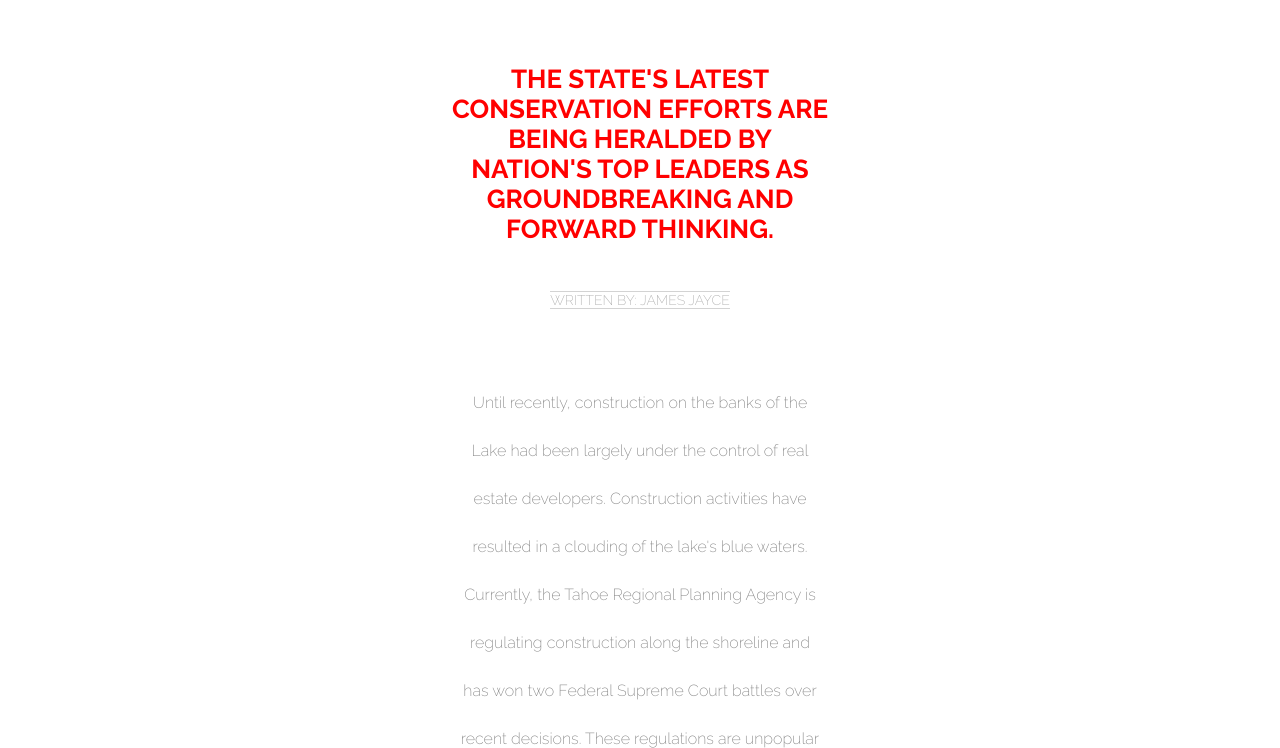
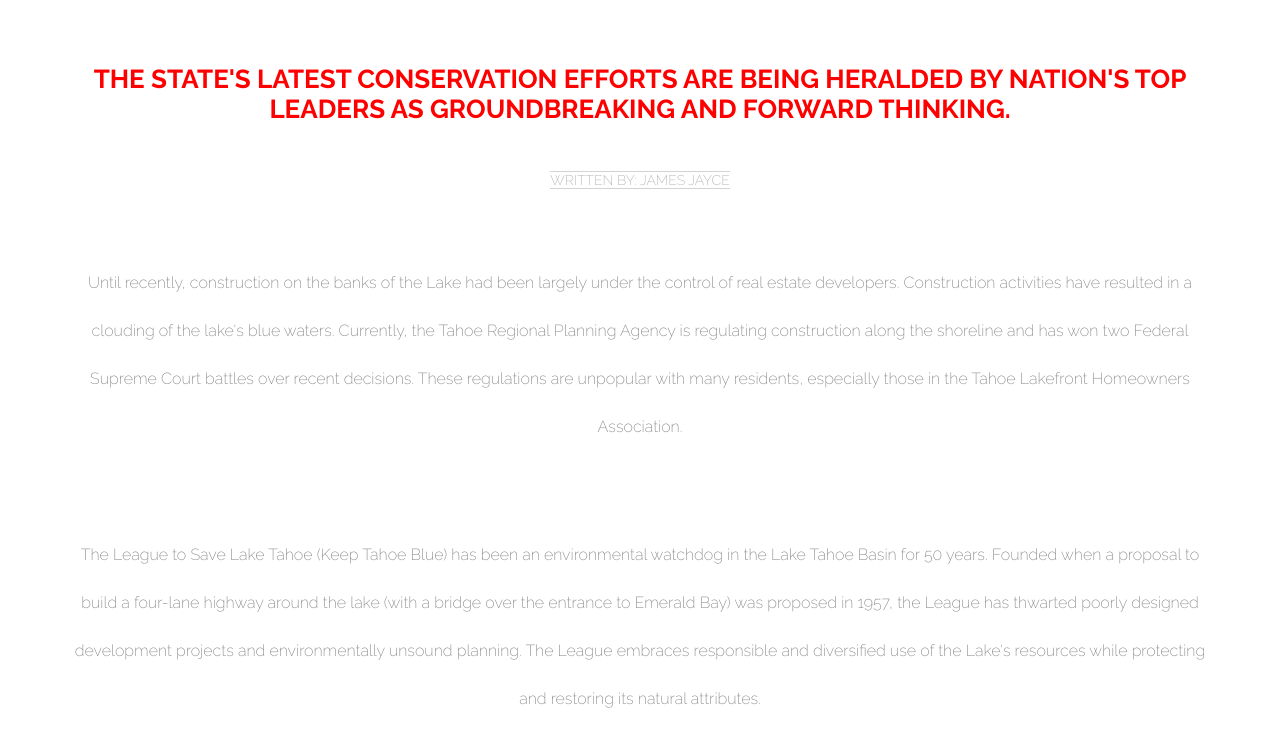
Before and after one commit to moosefromhell/TG-pre-work, a plain HTML site: page master_index.html in a window 1280 px wide. Shown: the part 1086-1834 px from the top of the page. Drawn offline with Linux system fonts and the light colour scheme.

```diff
--- a/style.css
+++ b/style.css
@@ -1,3 +1,5 @@
+
+
 body {
   background-color: white;
   font-family: 'Raleway', sans-serif;
@@ -41,7 +43,6 @@
 #main {
   padding: 40px;
   text-align: center;
-  width: 400px;
   margin: 0 auto;
 }
 
@@ -75,6 +76,8 @@
   line-height: 48px;
   margin-top: 60px;
   padding: 10px 20px;
+  min-width: 200px;
+
 }
 
 .pull-quote {
```
